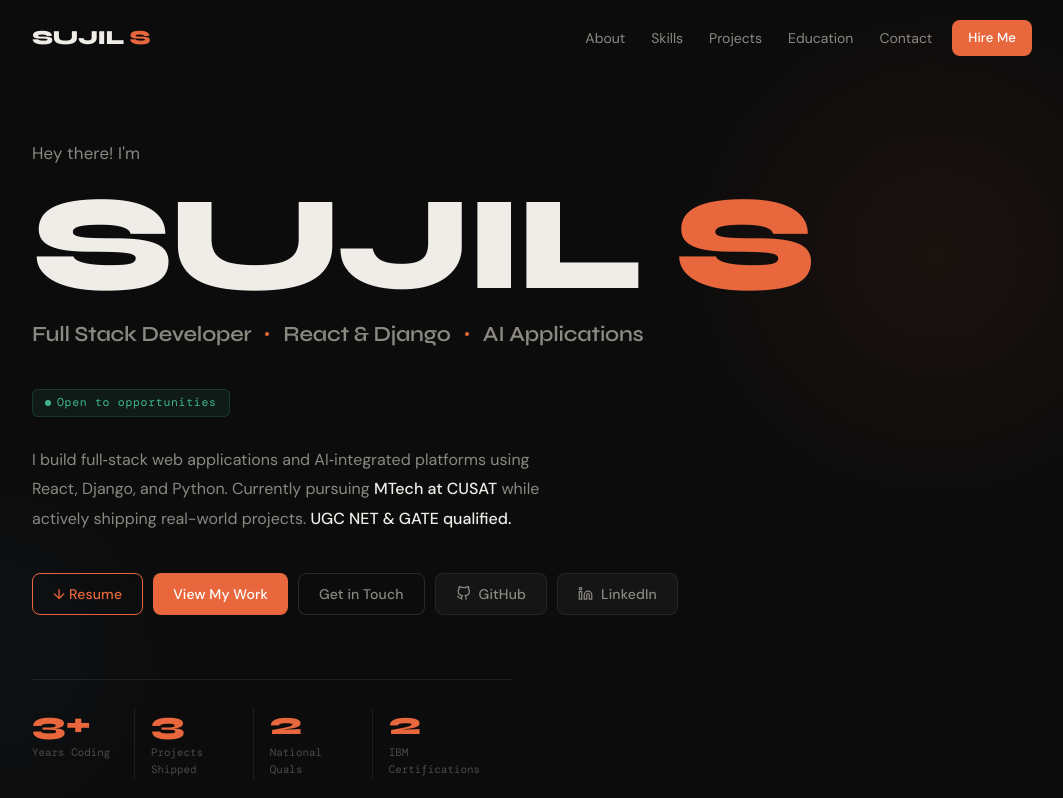
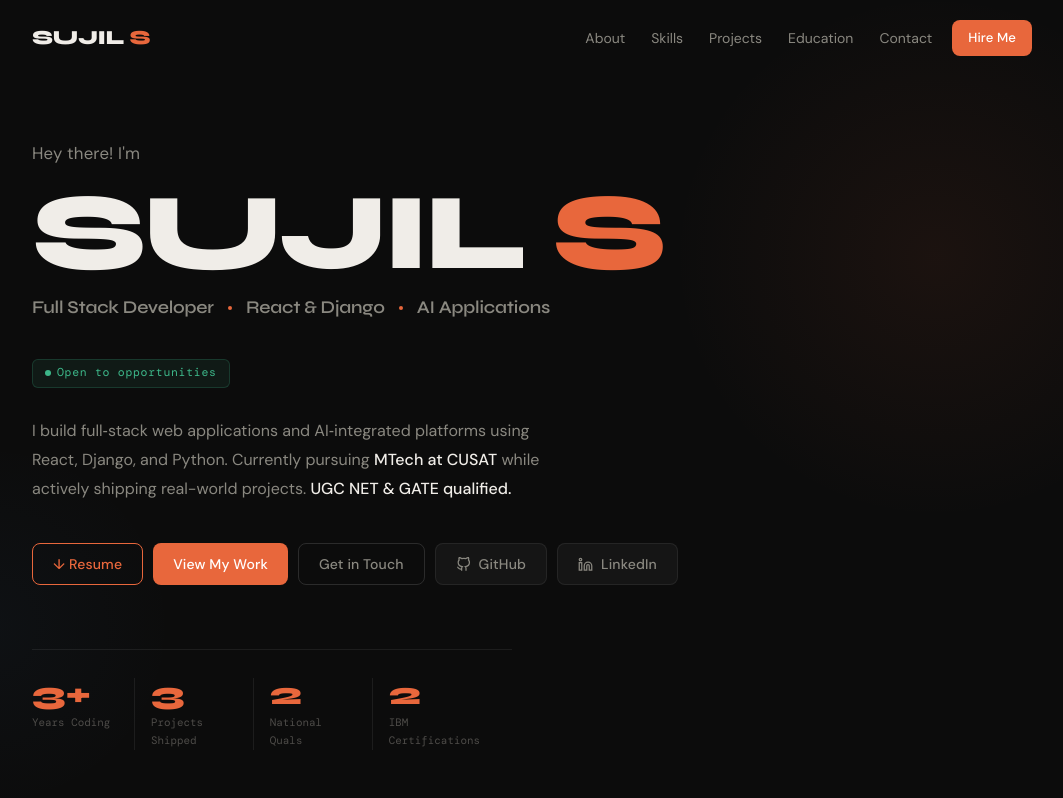
Before and after one commit to sujilsubrahmanian/Portfolio, a React (Vite) app: page / in a window 1280 px wide. Shown: the top 798 px of the page, without its empty margins (108-1171 px from the left). Built offline with nearby package versions, Linux system fonts and the light colour scheme; a web font is replaced by a local one.

Commit message:
Post Changes

```diff
--- a/src/components/Hero.jsx
+++ b/src/components/Hero.jsx
@@ -42,7 +42,7 @@ export default function Hero() {
         {/* Name */}
         <div style={fadeStyle(0.12)} className="mb-2.5 leading-none">
           <h1 className="font-display font-extrabold tracking-[-0.04em] leading-[0.92] text-text whitespace-nowrap"
-              style={{ fontSize: 'clamp(4rem, 10.5vw, 9rem)' }}>
+              style={{ fontSize: 'clamp(4rem, 8.5vw, 9rem)' }}>
             SUJIL <span className="text-accent">S</span>
           </h1>
         </div>
@@ -53,7 +53,7 @@ export default function Hero() {
             <React.Fragment key={role}>
               {i > 0 && <span className="w-1 h-1 rounded-full bg-accent flex-shrink-0" />}
               <span className="font-display font-semibold text-text-2 tracking-[-0.01em]"
-                    style={{ fontSize: 'clamp(1rem, 2vw, 1.35rem)' }}>
+                    style={{ fontSize: 'clamp(1rem, 1.4vw, 1.35rem)' }}>
                 {role}
               </span>
             </React.Fragment>
```
